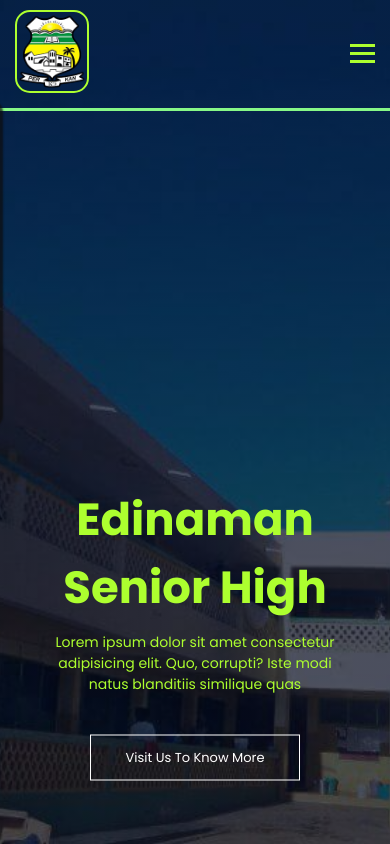
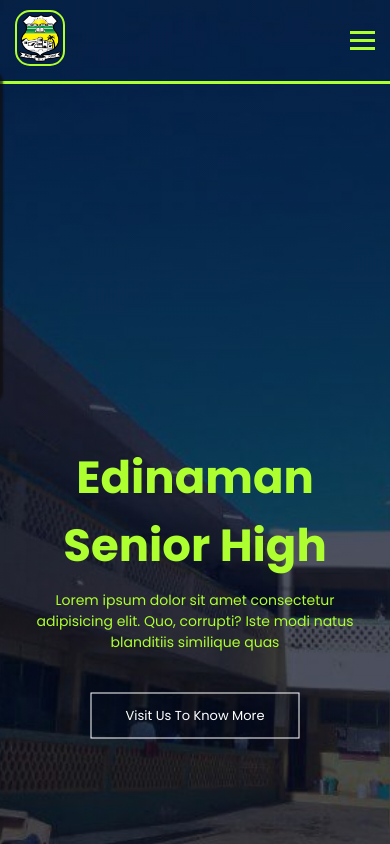
Before and after one commit to henryamos/SchoolWeb, a plain HTML site: page index.html in a window 390 px wide. Drawn offline with Linux system fonts and the light colour scheme.

Commit message:
Update in the responsiveness of the page

```diff
--- a/index.html
+++ b/index.html
@@ -24,7 +24,7 @@
                    <li class="nav-item"><a href="" class="nav-links">ABOUT</a></li>
                    <li class="nav-item"><a href="" class="nav-links">BLOG</a></li>
                    <li class="nav-item"><a href="" class="nav-links">CONTACT US</a></li>
-                   <a href=""> <button>Donate</button></a>
+                   <a href=""> <button id="btn">Donate</button></a>
                </ul>
               <div class="hamburger">
                 <span class="bar"></span>
--- a/style.css
+++ b/style.css
@@ -17,7 +17,7 @@
 .header{
     min-height: 100vh;
     width: 100%;
-    background-color: #87f887;
+    background-color: rgb(173, 255, 47);;
     background-image: linear-gradient(rgba(4,9,30,0.7), rgba(4,9,30,0.7)), url(./images/edisec2.jpg);
     background-size: cover;
     background-position: center;
@@ -29,7 +29,7 @@
     justify-content: space-between;
     align-items: center;
     padding: 1rem 1.5rem;  /* padding on the page i will make chnages */
-    border-bottom: 3px solid #87f887;
+    border-bottom: 3px solid rgb(173, 255, 47);;
 }
 .nav-menu{
     display: flex;
@@ -48,9 +48,14 @@
     text-decoration:  3px solid underline;
     color:yellow;
 }
+#btn{
+    border: none;
+    padding: 5px 5px;
+    color: rgb(0, 0, 0);
+}
 nav img{
     width: 70px;
-    border: 2px solid rgb(173, 255, 47);;
+    border: 2px solid rgb(173, 255, 47);
     border-radius:15px;
 }
 .humburger{
@@ -109,7 +114,7 @@
         .nav-menu{
             position: fixed;
             left: -100%;
-            top: 10rem;
+            top: 7rem;
             flex-direction: column;
             background-color: rgb(0, 0, 0);
             width: 100%;
@@ -133,6 +138,10 @@
             margin: 2.5rem 0;
 
         }
+        nav img{
+            height: 28%;
+            width: 28%;
+        }
         .humburger{
             display: block;
             cursor: pointer;
@@ -149,12 +158,16 @@
             transform: translateY(-8px) rotate(-45deg);
         }
         .text-box{
-            width:80%;
+            width:90%;
             color: #ffff;
             position: absolute;
-            top: 75%;
+            top: 70%;
             left: 50%;
             transform: translate(-50%,-50%);
             text-align: center;
         }
+        .text-box h1{
+            font-style: 20px;
+        }
+
     }
```
